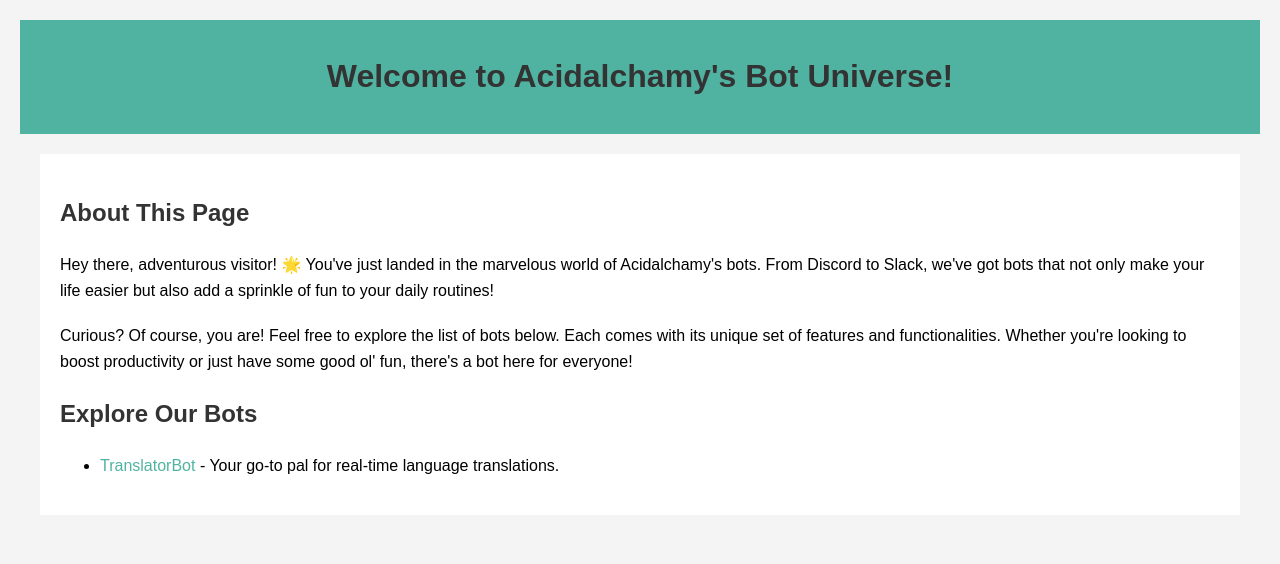
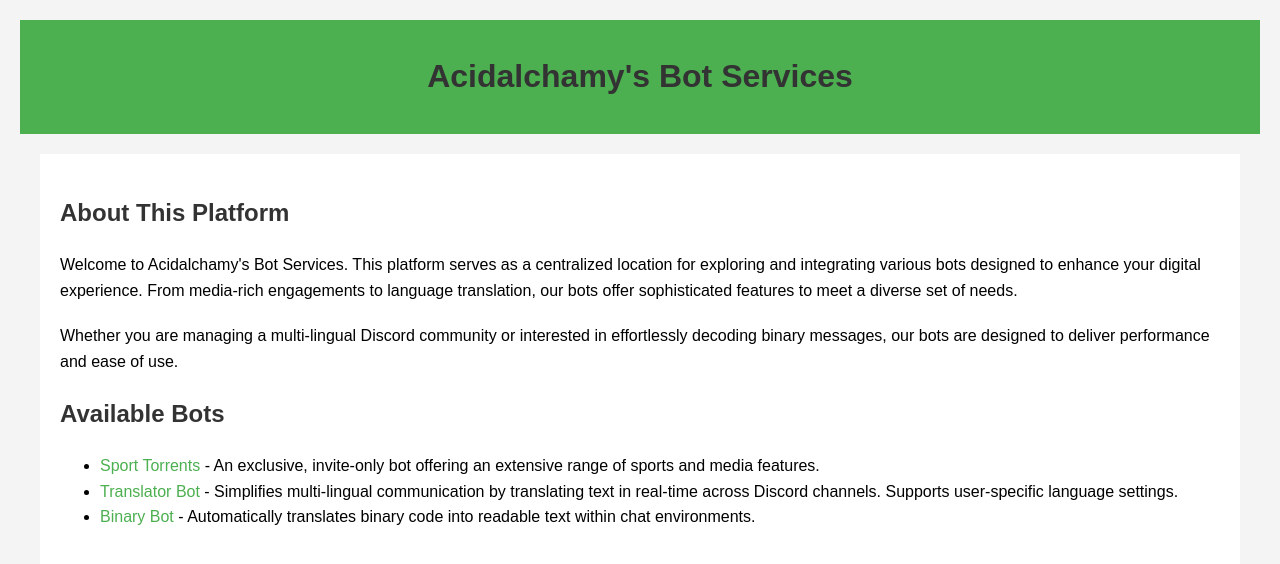
Before and after one commit to AcidAlchamy/Bots.AcidAlchamy, a plain HTML site: page index.html in a window 1280 px wide. Drawn offline with Linux system fonts and the light colour scheme.

Commit message:
Update index.html

```diff
--- a/index.html
+++ b/index.html
@@ -11,7 +11,7 @@
             background-color: #f4f4f4;
         }
         header {
-            background-color: #50b3a2;
+            background-color: #4CAF50;
             color: white;
             text-align: center;
             padding: 10px;
@@ -28,29 +28,28 @@
             margin-bottom: 20px;
         }
         a {
-            color: #50b3a2;
+            color: #4CAF50;
             text-decoration: none;
         }
     </style>
 </head>
 <body>
     <header>
-        <h1>Welcome to Acidalchamy's Bot Universe!</h1>
+        <h1>Acidalchamy's Bot Services</h1>
     </header>
     <section>
-        <h2>About This Page</h2>
+        <h2>About This Platform</h2>
         <p>
-            Hey there, adventurous visitor! 🌟 You've just landed in the marvelous world of Acidalchamy's bots.
-            From Discord to Slack, we've got bots that not only make your life easier but also add a sprinkle of fun to your daily routines!
+            Welcome to Acidalchamy's Bot Services. This platform serves as a centralized location for exploring and integrating various bots designed to enhance your digital experience. From media-rich engagements to language translation, our bots offer sophisticated features to meet a diverse set of needs.
         </p>
         <p>
-            Curious? Of course, you are! Feel free to explore the list of bots below. Each comes with its unique set of features and functionalities.
-            Whether you're looking to boost productivity or just have some good ol' fun, there's a bot here for everyone!
+            Whether you are managing a multi-lingual Discord community or interested in effortlessly decoding binary messages, our bots are designed to deliver performance and ease of use.
         </p>
-        <h2>Explore Our Bots</h2>
+        <h2>Available Bots</h2>
         <ul>
-            <li><a href="./TranslatorBot">TranslatorBot</a> - Your go-to pal for real-time language translations.</li>
-            <!-- Add more bots here -->
+            <li><a href="./SportTorrents">Sport Torrents</a> - An exclusive, invite-only bot offering an extensive range of sports and media features.</li>
+            <li><a href="./TranslatorBot">Translator Bot</a> - Simplifies multi-lingual communication by translating text in real-time across Discord channels. Supports user-specific language settings.</li>
+            <li><a href="./BinaryBot">Binary Bot</a> - Automatically translates binary code into readable text within chat environments.</li>
         </ul>
     </section>
 </body>
```
